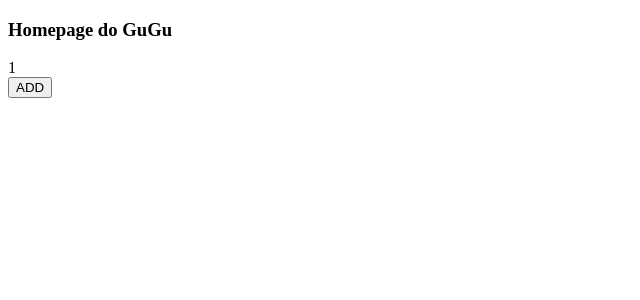
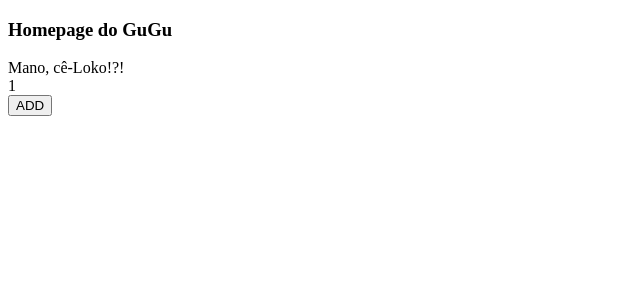
Before and after one commit to GuSSniper/training-next, a Next.js app: page / in a window 1280 px wide. Shown: the top 300 px of the page, without its empty margins (0-640 px from the left). Built offline with nearby package versions, Linux system fonts and the light colour scheme.

Commit message:
nova page

```diff
--- a/pages/index.js
+++ b/pages/index.js
@@ -5,6 +5,7 @@ function Home() {
     return (
     <div>
         <h3>Homepage do GuGu</h3>
+        <div>Mano, cê-Loko!?!</div>
         <Contador />
     </div>
     )
```
